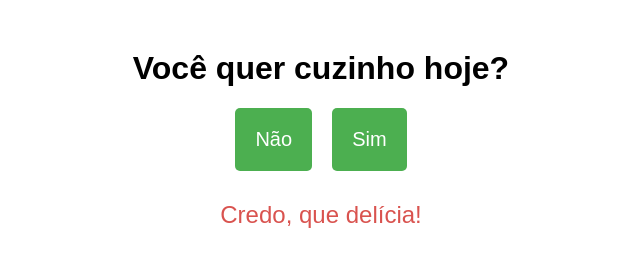
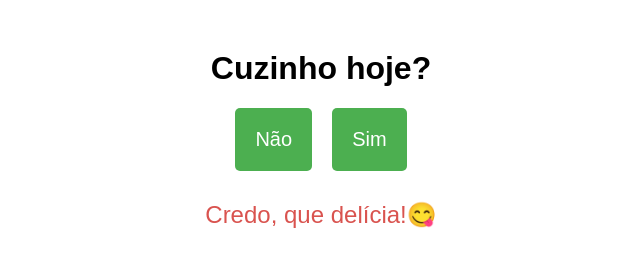
Before and after one commit to brunobenites/quiz, a plain HTML site: page index.html in a window 1280 px wide. Both pictures are taken after a click on the button "Sim". Shown: the whole page, without its empty margins (319-959 px from the left). Drawn offline with Linux system fonts and the light colour scheme.

Commit message:
Update index.html

```diff
--- a/index.html
+++ b/index.html
@@ -44,7 +44,7 @@
     </style>
 </head>
 <body>
-    <h1>Você quer cuzinho hoje?</h1>
+    <h1>Cuzinho hoje?</h1>
     <div class="button-container">
         <button id="naoBtn" class="button">Não</button>
         <button id="simBtn" class="button">Sim</button>
@@ -72,7 +72,7 @@
 
         // Quando "Sim" for clicado, mostra a mensagem
         simBtn.addEventListener('click', () => {
-            message.textContent = 'Credo, que delícia!';
+            message.textContent = 'Credo, que delícia!😋';
             message.classList.remove('hidden');
             naoBtn.disabled = true;  // Desabilita o botão "Não"
             simBtn.disabled = true;  // Desabilita o botão "Sim"
```
